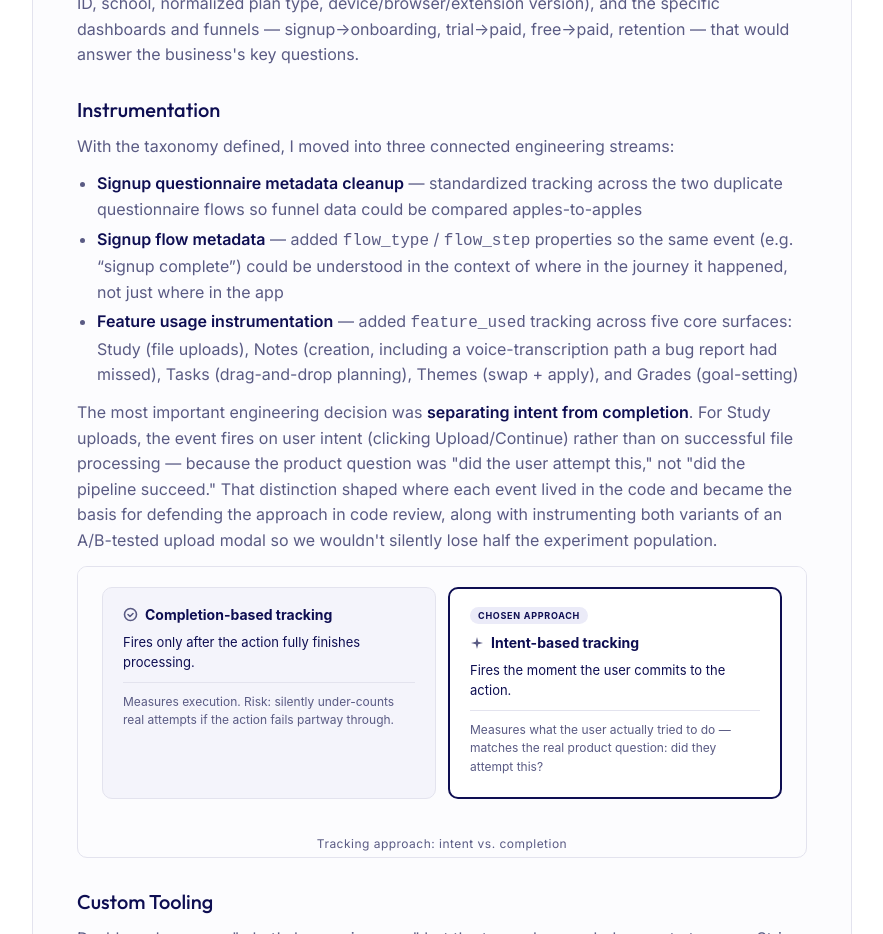
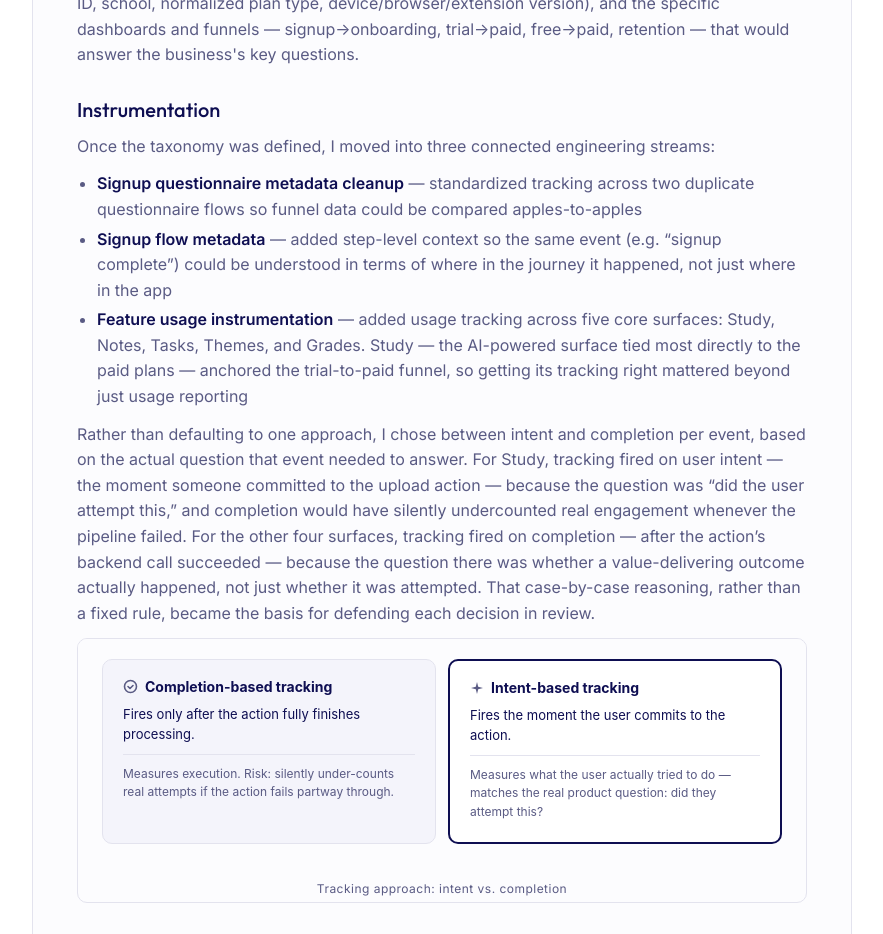
Before and after one commit to RaquelFarias20/myPortfolio, a React (Vite) app in the folder portfolio/: page /projects/bettercampus-analytics in a window 1280 px wide. Shown: the part 1820-2754 px from the top of the page, without its empty margins (198-1081 px from the left). Built offline with nearby package versions, Linux system fonts and the light colour scheme.

Commit message:
project details updated
project details updated

```diff
--- a/portfolio/public/blueprints/bettercampus-intent.html
+++ b/portfolio/public/blueprints/bettercampus-intent.html
@@ -131,9 +131,8 @@
     <p class="card__tradeoff">Measures execution. Risk: silently under-counts real attempts if the action fails partway through.</p>
   </div>
 
-  <!-- Card B: chosen approach -->
+  <!-- Card B: intent-based -->
   <div class="card card--chosen">
-    <span class="badge">Chosen approach</span>
     <div class="card__title-row">
       <!-- sparkle / 4-point star icon -->
       <svg class="card__icon" width="14" height="14" viewBox="0 0 14 14" fill="currentColor"
--- a/portfolio/src/data/projectDetails.js
+++ b/portfolio/src/data/projectDetails.js
@@ -82,20 +82,20 @@ export const projectDetails = {
       {
         type: "paragraph",
         content:
-          "With the taxonomy defined, I moved into three connected engineering streams:",
+          "Once the taxonomy was defined, I moved into three connected engineering streams:",
       },
       {
         type: "list",
         content: [
-          "<strong>Signup questionnaire metadata cleanup</strong> — standardized tracking across the two duplicate questionnaire flows so funnel data could be compared apples-to-apples",
-          "<strong>Signup flow metadata</strong> — added <code>flow_type</code> / <code>flow_step</code> properties so the same event (e.g. &ldquo;signup complete&rdquo;) could be understood in the context of where in the journey it happened, not just where in the app",
-          "<strong>Feature usage instrumentation</strong> — added <code>feature_used</code> tracking across five core surfaces: Study (file uploads), Notes (creation, including a voice-transcription path a bug report had missed), Tasks (drag-and-drop planning), Themes (swap + apply), and Grades (goal-setting)",
+          "<strong>Signup questionnaire metadata cleanup</strong> — standardized tracking across two duplicate questionnaire flows so funnel data could be compared apples-to-apples",
+          "<strong>Signup flow metadata</strong> — added step-level context so the same event (e.g. “signup complete”) could be understood in terms of where in the journey it happened, not just where in the app",
+          "<strong>Feature usage instrumentation</strong> — added usage tracking across five core surfaces: Study, Notes, Tasks, Themes, and Grades. Study — the AI-powered surface tied most directly to the paid plans — anchored the trial-to-paid funnel, so getting its tracking right mattered beyond just usage reporting",
         ],
       },
       {
         type: "paragraph",
         content:
-          "The most important engineering decision was <strong>separating intent from completion</strong>. For Study uploads, the event fires on user intent (clicking Upload/Continue) rather than on successful file processing — because the product question was \"did the user attempt this,\" not \"did the pipeline succeed.\" That distinction shaped where each event lived in the code and became the basis for defending the approach in code review, along with instrumenting both variants of an A/B-tested upload modal so we wouldn't silently lose half the experiment population.",
+          "Rather than defaulting to one approach, I chose between intent and completion per event, based on the actual question that event needed to answer. For Study, tracking fired on user intent — the moment someone committed to the upload action — because the question was “did the user attempt this,” and completion would have silently undercounted real engagement whenever the pipeline failed. For the other four surfaces, tracking fired on completion — after the action’s backend call succeeded — because the question there was whether a value-delivering outcome actually happened, not just whether it was attempted. That case-by-case reasoning, rather than a fixed rule, became the basis for defending each decision in review.",
       },
       {
         type: "embed",
```
Also changed, not shown: 1 other file (tests, documents, lock files or other folders).
